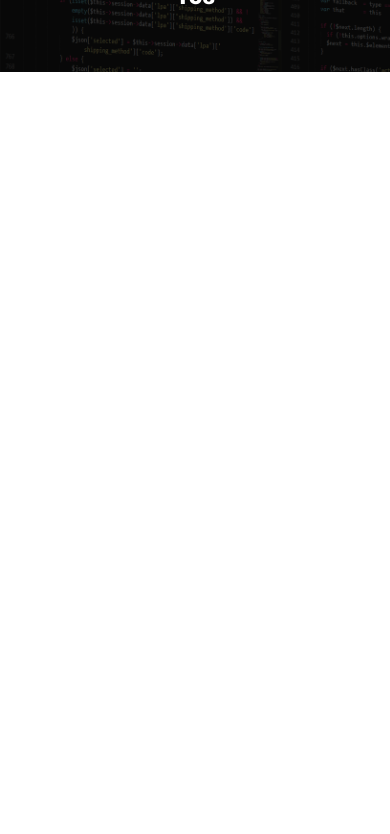
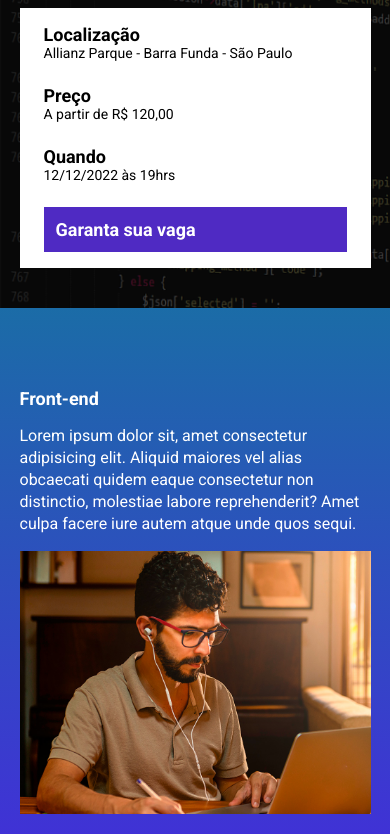
Before and after one commit to guin1/ebac_tech_tals, a website built with Parcel: page src/index.html in a window 390 px wide. Shown: the part 168-1002 px from the top of the page. Before the commit the page ends 844 px from the top, so only its background shows below. Built offline with nearby package versions, Linux system fonts and the light colour scheme.

Commit message:
concluido

```diff
--- a/package.json
+++ b/package.json
@@ -2,9 +2,9 @@
   "name": "ebac_tech_talks",
   "version": "1.0.0",
   "description": "",
-  "main": "index.js",
   "scripts": {
     "dev": "parcel src/index.html src/styles/main.scss src/scripts/main.js",
+    "build": "parcel build src/index.html",
     "test": "echo \"Error: no test specified\" && exit 1"
   },
   "keywords": [],
--- a/src/index.html
+++ b/src/index.html
@@ -9,15 +9,83 @@
     <link href="https://fonts.googleapis.com/css2?family=Roboto:wght@400;700;900&display=swap" rel="stylesheet">
     <title>Ebac talks</title>
     <link rel="stylesheet" href="styles/main.scss">
+    <link rel="stylesheet" href="https://unpkg.com/aos@next/dist/aos.css" />
 </head>
 <body>
     <header class="hero">
         <div class="container">
             <img class="hero__logo" src="./images/ebac_logo.svg" alt="EBAC">
             <p class="hero__text">
-                O maior evento de tecnologia do Brasil começa em 10d 12h 20m 15s
+                O maior evento de tecnologia do Brasil começa em <span id="contador"></span>
             </p>
+            <div class="infos-bar">
+                <ul class="infos-bar__infos">
+                    <li class="infos-bar__infos__item">
+                        <b>Localização</b>
+                        Allianz Parque - Barra Funda - São Paulo
+                    </li>
+                    <li class="infos-bar__infos__item">
+                        <b>Preço</b>
+                        A partir de R$ 120,00
+                    </li>
+                    <li class="infos-bar__infos__item">
+                        <b>Quando</b>
+                        12/12/2022 às 19hrs
+                    </li>
+                </ul>
+                <a href="#" class="button button--primary">
+                    Garanta sua vaga
+                </a>
+            </div>
         </div>
     </header>
+
+    <section class="event event--frontend">
+        <div class="container" data-aos="fade-right">
+            <div class="event__details">
+                <h2 class="event__details__title">Front-end</h2>
+                <p class="event__details__description">
+                    Lorem ipsum dolor sit, amet consectetur adipisicing elit. Aliquid maiores vel alias obcaecati quidem eaque consectetur non distinctio, molestiae labore reprehenderit? Amet culpa facere iure autem atque unde quos sequi.
+                </p>
+            </div>
+            <img class="event__image" src="./images/frontend.png" alt="Front-end">
+        </div>
+    </section>
+    <section class="event event--ui-ux event--image-left">
+        <div class="container" data-aos="fade-left">
+            <div class="event__details">
+                <h2 class="event__details__title">UI/UX</h2>
+                <p class="event__details__description">
+                    Lorem ipsum dolor sit, amet consectetur adipisicing elit. Aliquid maiores vel alias obcaecati quidem eaque consectetur non distinctio, molestiae labore reprehenderit? Amet culpa facere iure autem atque unde quos sequi.
+                </p>
+            </div>
+            <img class="event__image" src="./images/ui-ux.png" alt="UI/UX">
+        </div>
+    </section>
+    <section class="event event--data-science">
+        <div class="container" data-aos="fade-right">
+            <div class="event__details">
+                <h2 class="event__details__title">Data Science</h2>
+                <p class="event__details__description">
+                    Lorem ipsum dolor sit, amet consectetur adipisicing elit. Aliquid maiores vel alias obcaecati quidem eaque consectetur non distinctio, molestiae labore reprehenderit? Amet culpa facere iure autem atque unde quos sequi.
+                </p>
+            </div>
+            <img class="event__image" src="./images/data.png" alt="Data Science">
+        </div>
+    </section>
+    <section class="event event--backend event--image-left">
+        <div class="container" data-aos="fade-left">
+            <div class="event__details">
+                <h2 class="event__details__title">Back-end</h2>
+                <p class="event__details__description">
+                    Lorem ipsum dolor sit, amet consectetur adipisicing elit. Aliquid maiores vel alias obcaecati quidem eaque consectetur non distinctio, molestiae labore reprehenderit? Amet culpa facere iure autem atque unde quos sequi.
+                </p>
+            </div>
+            <img class="event__image" src="./images/backend.png" alt="Back-end">
+        </div>
+    </section>
+
+    <script src="https://unpkg.com/aos@next/dist/aos.js"></script>
+    <script src="./scripts/main.js"></script>
 </body>
 </html>
--- a/src/scripts/main.js
+++ b/src/scripts/main.js
@@ -0,0 +1,27 @@
+AOS.init();
+
+const dataDoEvento = new Date("Dec 12, 2024 19:00:00");
+const timeStampDoEvento = dataDoEvento.getTime();
+
+const contaAsHoras = setInterval(function() {
+    const agora = new Date();
+    const timeStampAtual = agora.getTime();
+
+    const distanciaAteOEvento = timeStampDoEvento - timeStampAtual;
+
+    const diaEmMs = 1000 * 60 * 60 * 24;
+    const horaEmMs = 1000 * 60 * 60;
+    const minutoEmMs = 1000 * 60;
+
+    const diasAteOEvento = Math.floor(distanciaAteOEvento / diaEmMs);
+    const horasAteOEvento = Math.floor((distanciaAteOEvento % diaEmMs) / horaEmMs);
+    const minutosAteOEvento = Math.floor((distanciaAteOEvento % horaEmMs) / minutoEmMs);
+    const segundosAteOEvento = Math.floor((distanciaAteOEvento % minutoEmMs) / 1000);
+
+    document.getElementById('contador').innerHTML = `${diasAteOEvento}d ${horasAteOEvento}h ${minutosAteOEvento}m ${segundosAteOEvento}s`;
+
+    if (distanciaAteOEvento < 0) {
+        clearInterval(contaAsHoras);
+        document.getElementById('contador').innerHTML = 'Evento expirado';
+    }
+}, 1000);
--- /dev/null
+++ b/src/styles/_event.scss
@@ -0,0 +1,63 @@
+@use 'variables';
+
+.event {
+    padding: 80px 0;
+
+    &--frontend {
+        background-image: linear-gradient(variables.$blue1, variables.$blue2);
+    }
+
+    &--ui-ux {
+        background-image: linear-gradient(variables.$blue2, variables.$pink);
+    }
+
+    &--data-science {
+        background-image: linear-gradient(variables.$pink, variables.$yellow);
+    }
+
+    &--backend {
+        background-image: linear-gradient(variables.$yellow, variables.$pink);
+    }
+
+    &--image-left {
+        .container {
+            flex-direction: row-reverse;
+        }
+    }
+
+    .container {
+        display: flex;
+        gap: 40px;
+    }
+
+    &__image {
+        max-width: 360px;
+    }
+
+    &__details {
+        &__title {
+            font-size: 18px;
+            font-weight: bold;
+            margin-bottom: 16px;
+        }
+
+        &__description {
+            line-height: 22px;
+        }
+    }
+
+    @media (max-width: 640px) {
+        .container {
+            display: block;
+        }
+
+        &__image {
+            width: 100%;
+        }
+
+        &__details {
+            margin-right: 0;
+            margin-bottom: 16px;
+        }
+    }
+}
--- a/src/styles/_hero.scss
+++ b/src/styles/_hero.scss
@@ -1,6 +1,8 @@
+@use 'variables';
+
 .hero {
-    padding-top: 100px;
-    padding-bottom: 64px;
+    padding-top: 64px;
+    padding-bottom: 100px;
     background-image: url(../images/fundo.png);
     background-repeat: no-repeat;
     background-size: cover;
@@ -16,13 +18,13 @@
         left: 0;
         width: 100%;
         height: 100%;
-        background-color: #000;
+        background-color: variables.$secondaryTextColor;
         content: '';
         opacity: .7;
     }
 
-    &__text{
-        margin-top: 64;
+    &__text {
+        margin-top: 64px;
         margin-bottom: 64px;
         font-size: 40px;
         line-height: 56px;
@@ -31,20 +33,22 @@
     }
 
     &__logo {
-     margin: 0 auto;
-     height: 80px;
-    display: block;
+        margin: 0 auto;
+        height: 80px;
+        display: block;
     }
+
     @media (max-width: 640px) {
         padding: 40px 0;
 
         &__logo {
             height: 40px;
         }
+
         &__text {
-            font-size: 24px;
+            font-size: 22px;
             line-height: 24px;
-            margin: 24px 0 ;
+            margin: 24px 0;
         }
     }
 }
--- /dev/null
+++ b/src/styles/_variables.scss
@@ -0,0 +1,8 @@
+$textColor: #fff;
+$secondaryTextColor: #000;
+
+$blue1: #1B6CA7;
+$blue2: #442BDB;
+$pink: #89223B;
+$yellow: #9C791D;
+$purple: #4F2AC3;
--- /dev/null
+++ b/src/styles/components/_buttons.scss
@@ -0,0 +1,25 @@
+@use '../variables';
+
+.button {
+    padding: 12px;
+    font-size: 18px;
+    font-weight: bold;
+    text-decoration: none;
+    text-align: center;
+    white-space: nowrap;
+
+    &--primary {
+        color: #fff;
+        background-color: variables.$purple;
+    }
+
+    @media (max-width: 640px) {
+        display: block;
+        width: 100%;
+    }
+
+    @media (max-width: 1024px) {
+        display: flex;
+        align-items: center;
+    }
+}
--- /dev/null
+++ b/src/styles/components/_infos_bar.scss
@@ -0,0 +1,42 @@
+@use '../variables';
+
+.infos-bar {
+    padding: 16px 24px;
+    background-color: variables.$textColor;
+    display: flex;
+    justify-content: space-between;
+
+    &__infos {
+        display: flex;
+        gap: 40px;
+
+        &__item {
+            font-size: 14px;
+            color: variables.$secondaryTextColor;
+
+            b {
+                color: variables.$secondaryTextColor;
+                font-size: 18px;
+                display: block;
+            }
+        }
+    }
+
+    @media (max-width: 640px) {
+        display: block;
+
+        &__infos {
+            display: block;
+
+            &__item {
+                margin-bottom: 24px;
+            }
+        }
+    }
+
+    @media (max-width: 1024px) {
+        &__infos {
+            gap: 16px;
+        }
+    }
+}
--- a/src/styles/main.scss
+++ b/src/styles/main.scss
@@ -1,12 +1,16 @@
 @use 'hero';
+@use 'components/infos_bar';
+@use 'components/buttons';
+@use 'event';
+@use 'variables';
 
-
-*{
-  margin: 0;
-  padding: 0;
-  box-sizing: border-box;
-  font-family: 'Roboto', sans-serif;
-  color: #fff;
+* {
+    margin: 0;
+    padding: 0;
+    box-sizing: border-box;
+    font-family: Roboto, sans-serif;
+    color: variables.$textColor;
+    list-style: none;
 }
 
 .container {
@@ -14,7 +18,7 @@
     width: 100%;
     margin: 0 auto;
 
-    @media (max-width: 640px){
+    @media (max-width: 640px) {
         max-width: 80%;
     }
 
```
